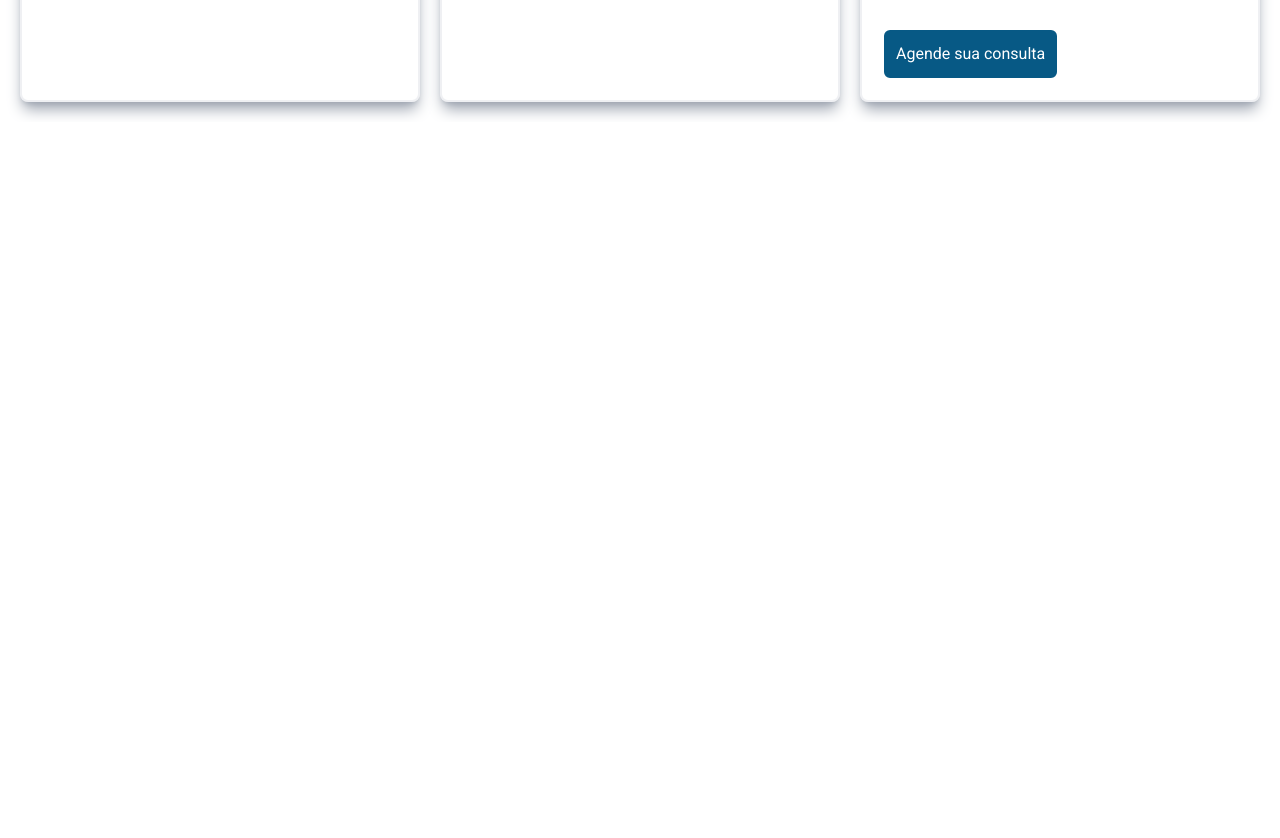
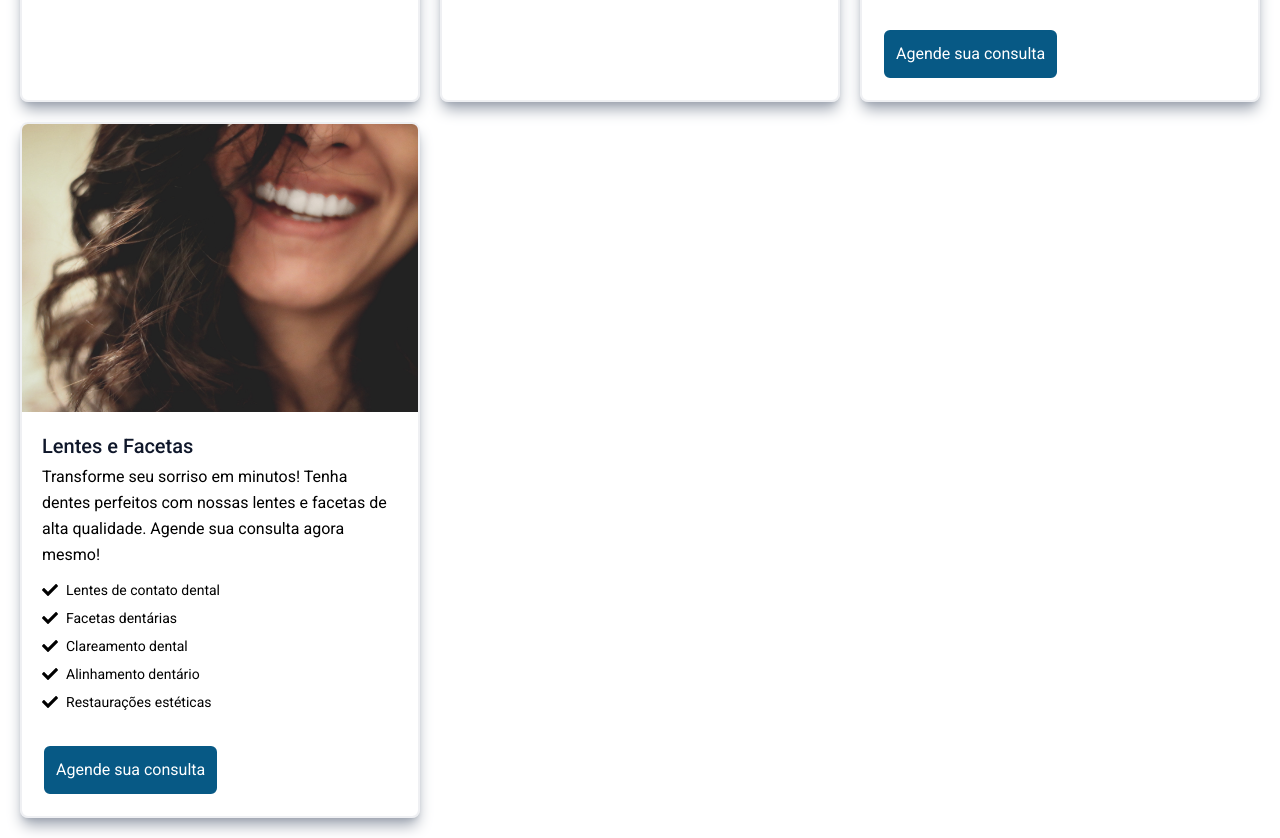
Before and after one commit to brunoprestesap/page-renata, a React (Vite) app: page / in a window 1280 px wide. Shown: the part 1642-2480 px from the top of the page. Before the commit the page ends 1764 px from the top, so only its background shows below. Built offline with nearby package versions, Linux system fonts and the light colour scheme.

Commit message:
lentes e facetas

```diff
--- a/src/components/Tratamentos.jsx
+++ b/src/components/Tratamentos.jsx
@@ -177,20 +177,55 @@ const Tratamentos = () => {
           </div>
         </div>
 
-        {/* <div className='flex flex-col items-center justify-center'>
-                <img
-                src={protese}
-                alt='prótese dental'
-                className='object-cover w-full rounded-lg hover:translate-y-2 duration-500' />
-                <h2 className='text-center my-3 text-xl text-[#7D513A]'>Prótese Dental</h2>
+        <div className="w-full">
+          <div className="h-full border-2 border-gray-200 border-opacity-60 rounded-lg overflow-hidden hover:bg-[#7D513A]/70 hover:text-white transition duration-300 ease-in shadow-lg shadow-gray-400">
+            <img
+              className="lg:h-72 md:h-48 w-full object-cover object-center"
+              src={faceta}
+              alt="Faceta"
+            />
+
+            <div className="p-5">
+              <h2 className="text-xl font-medium text-slate-900 mb-1">
+                Lentes e Facetas
+              </h2>
+              <p className="leading-relaxed">
+                Transforme seu sorriso em minutos! Tenha dentes perfeitos com nossas lentes e facetas de alta qualidade.
+                Agende sua consulta agora mesmo!
+              </p>
+              <div className="py-2">
+                <div className="flex items-center gap-2">
+                  <FaCheck />
+                  <p className="text-sm my-1">Lentes de contato dental</p>
+                </div>
+                <div className="flex items-center gap-2">
+                  <FaCheck />
+                  <p className="text-sm my-1">Facetas dentárias</p>
+                </div>
+                <div className="flex items-center gap-2">
+                  <FaCheck />
+                  <p className="text-sm my-1">Clareamento dental</p>
+                </div>
+                <div className="flex items-center gap-2">
+                  <FaCheck />
+                  <p className="text-sm my-1">Alinhamento dentário</p>
+                </div>
+                <div className="flex items-center gap-2">
+                  <FaCheck />
+                  <p className="text-sm my-1">Restaurações estéticas</p>
+                </div>
+              </div>
             </div>
-            <div className='flex flex-col items-center justify-center'>
-                <img
-                src={faceta}
-                alt='lentes e facetas'
-                className='object-cover w-full rounded-lg hover:translate-y-2 duration-500' />
-                <h2 className='text-center my-3 text-xl text-[#7D513A]'>Lentes e facetas</h2>
+            <div className="px-5 pb-5">
+              <button className="border-2 border-white bg-sky-800 p-3 rounded-lg">
+                <p className="text-white">Agende sua consulta</p>
+              </button>
             </div>
+          </div>
+        </div>
+
+        {/*
+
             <div className='flex flex-col items-center justify-center'>
                 <img
                 src={clinica}
```
